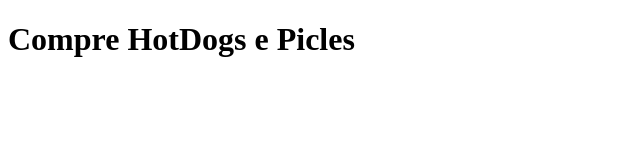
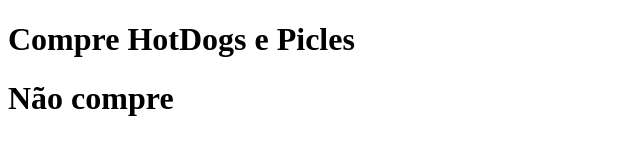
Before and after one commit to vinipalinkas/GIT-GITHUB-TEST, a plain HTML site: page Comercial.html in a window 1280 px wide. Shown: the whole page, without its empty margins (0-640 px from the left). Drawn offline with Linux system fonts and the light colour scheme.

Commit message:
Update Comercial

```diff
--- a/Comercial.html
+++ b/Comercial.html
@@ -9,5 +9,9 @@
     <h1>
         Compre HotDogs e Picles
     </h1>
+
+    <h1>
+        Não compre
+    </h1>
 </body>
 </html>
```
